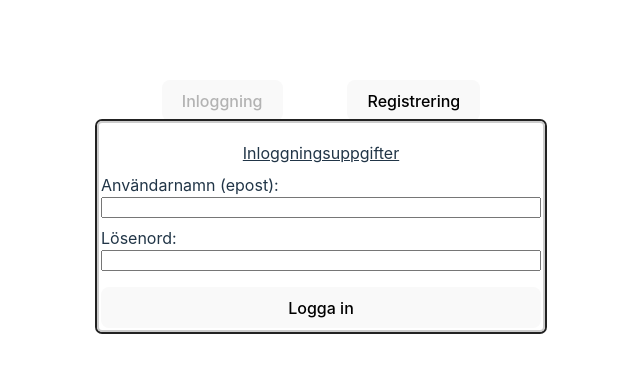
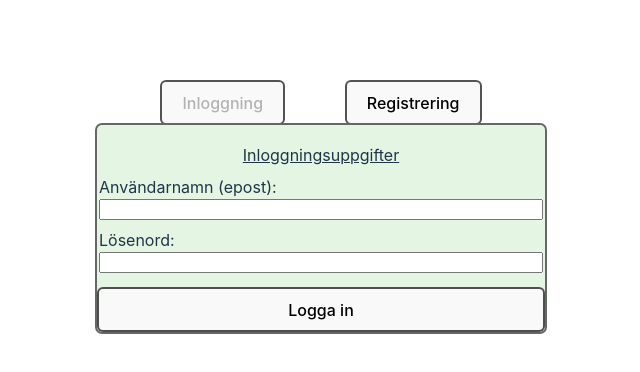
Before and after one commit to tdunca/CMS-Gruppuppgift-Grupp-6, a React (Vite) app: page /admin in a window 1280 px wide. Shown: the top 372 px of the page, without its empty margins (319-959 px from the left). Built offline with nearby package versions, Linux system fonts and the light colour scheme; no server answers.

Commit message:
add perfers light-mode styles for admin

```diff
--- a/src/features/admin/views/signIn.module.css
+++ b/src/features/admin/views/signIn.module.css
@@ -1,5 +1,5 @@
 .signIn {
-  box-sizing: border-box;
+	box-sizing: border-box;
   padding-top: 5rem;
   display: flex;
   flex-direction: column;
@@ -9,16 +9,17 @@
 }
 
 .tabs {
-  display: flex;
+	display: flex;
   justify-content: space-evenly;
+	padding: 2px;
 }
 
 .form {
+	background-color: rgb(77, 189, 77, 0.15);
   display: flex;
   flex-direction: column;
   padding: 2px;
-  border: 2px solid #ccc;
-  box-shadow: 0 0 0 2px #222;
+  box-shadow: 0 0 0 2px #666;
   border-radius: 5px;
 }
 
--- a/src/index.css
+++ b/src/index.css
@@ -14,20 +14,22 @@
 }
 
 #root {
-	display: flex;
+  display: flex;
   flex-direction: column;
   min-height: 100dvh;
   min-width: 100dvw;
-	position: relative;
+  position: relative;
 }
 
-html, body, p {
-	margin: 0;
-	padding: 0;
+html,
+body,
+p {
+  margin: 0;
+  padding: 0;
 }
 
 main {
-	flex: 1;
+  flex: 1;
 }
 
 a {
@@ -41,7 +43,7 @@ a:hover {
 }
 
 button {
-  border-radius: 8px;
+  border-radius: 4px;
   border: 1px solid transparent;
   padding: 0.6em 1.2em;
   font-size: 1em;
@@ -51,12 +53,18 @@ button {
   cursor: pointer;
   transition: border-color 0.25s;
 }
-button:hover {
-  border-color: #646cff;
+button:hover:not(:disabled) {
+  border-color: rgba(77, 189, 77, 0.9);
 }
-button:focus,
+button:disabled {
+	cursor: default;
+}
+button:focus {
+  outline: none;
+}
 button:focus-visible {
   outline: 4px auto -webkit-focus-ring-color;
+  text-decoration: underline;
 }
 
 @media (prefers-color-scheme: light) {
@@ -69,5 +77,6 @@ button:focus-visible {
   }
   button {
     background-color: #f9f9f9;
+    box-shadow: 0 0 0 2px rgb(10 10 10 / 0.7);
   }
 }
```
